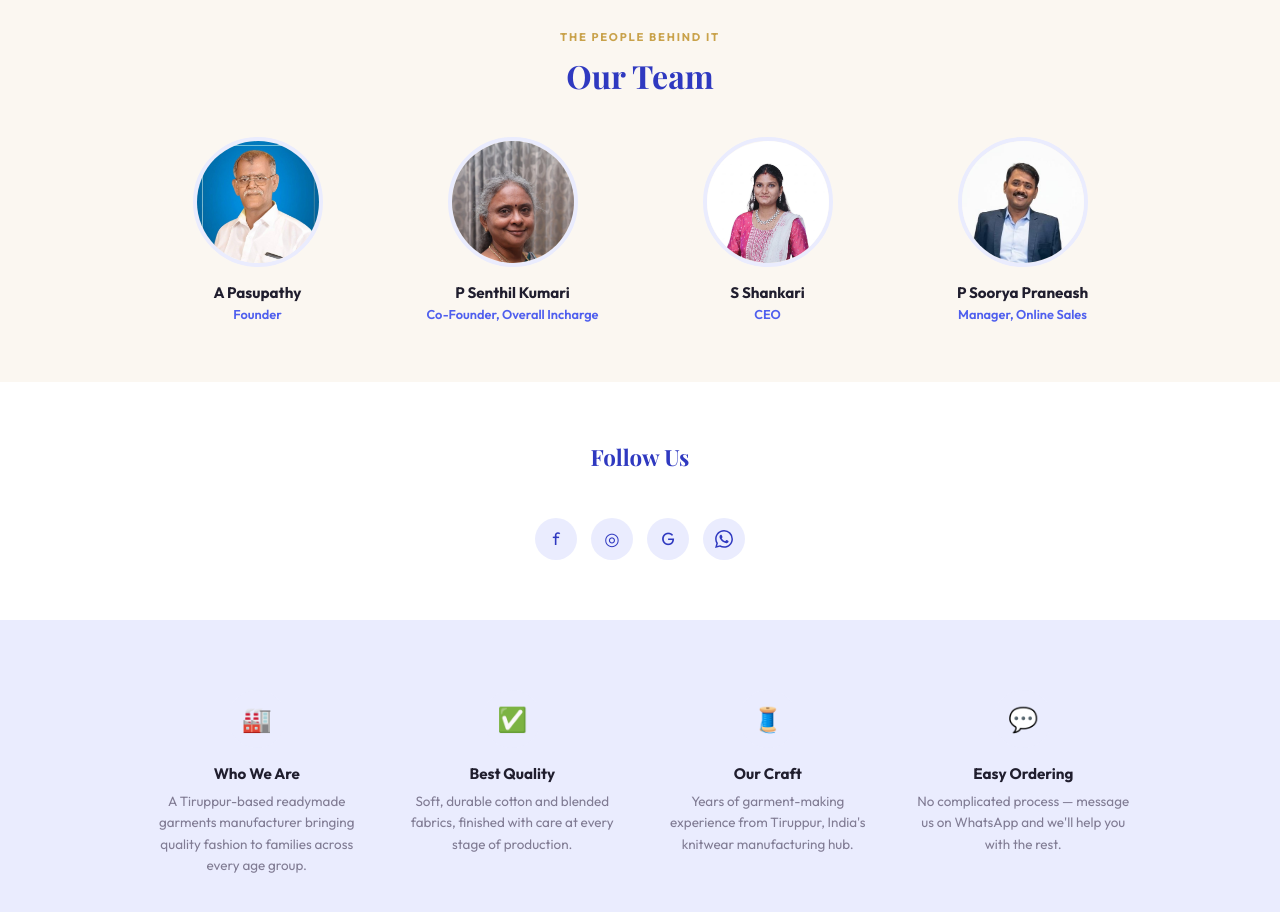
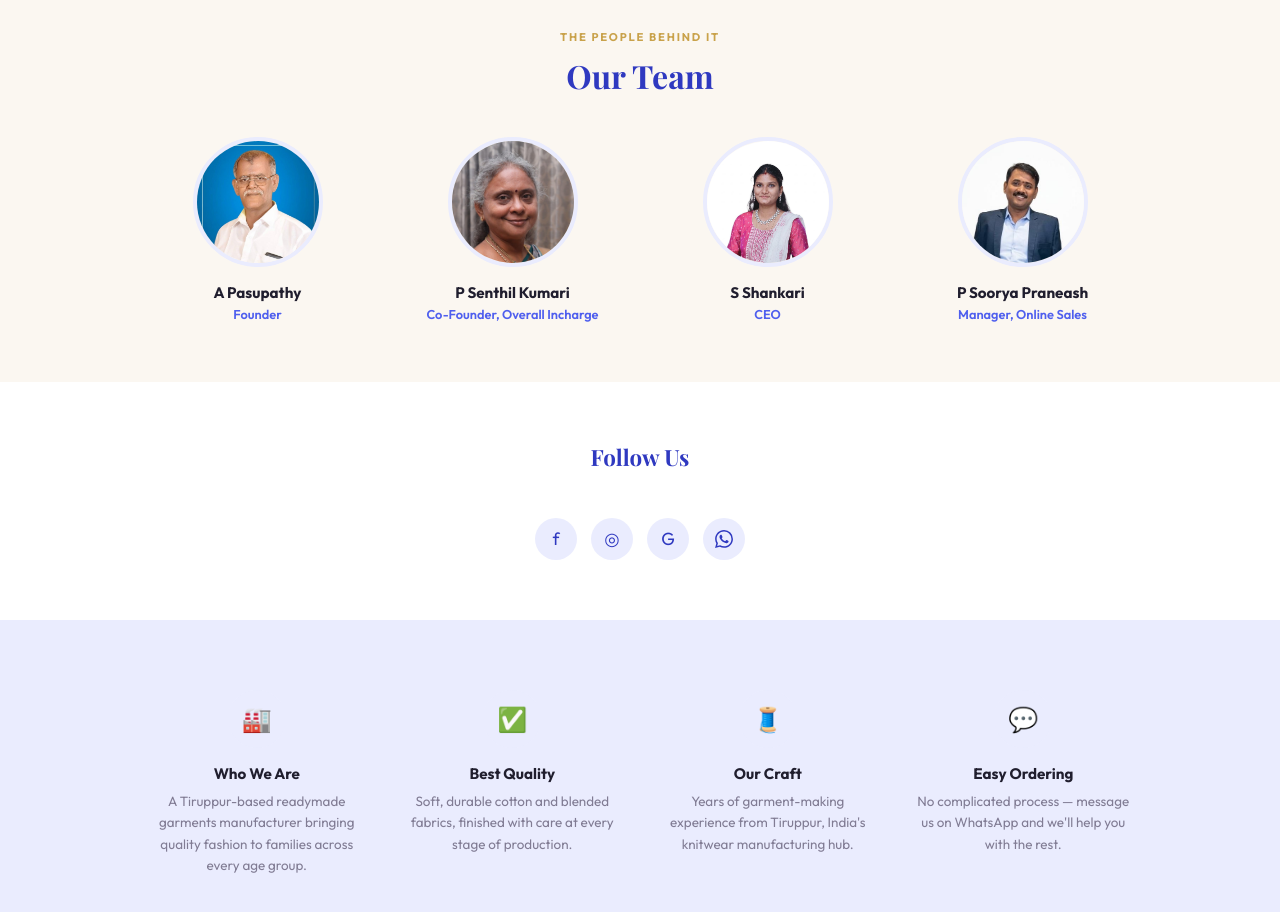
Before and after one commit to cherubimin082-art/saravana-fashion, a plain HTML site: page about.html in a window 1280 px wide. Shown: the part 1520-2432 px from the top of the page. Drawn offline with nearby package versions, Linux system fonts and the light colour scheme.

Commit message:
Re-align P Senthil Kumari's team photo: center face, slight zoom per customer feedback
Co-Authored-By: Claude Sonnet 5 <noreply@anthropic.com>

```diff
--- a/about.html
+++ b/about.html
@@ -266,7 +266,7 @@ window.addEventListener('DOMContentLoaded',function(){
     </div>
     <div class="team-grid" data-reveal="up">
       <div class="team-card"><div class="team-photo"><img src="./img/team-pasupathy.jpg" alt="A Pasupathy" loading="lazy"></div><h4>A Pasupathy</h4><p>Founder</p></div>
-      <div class="team-card"><div class="team-photo"><img src="./img/team-senthilkumari.jpg" alt="P Senthil Kumari" loading="lazy"></div><h4>P Senthil Kumari</h4><p>Co-Founder, Overall Incharge</p></div>
+      <div class="team-card"><div class="team-photo"><img src="./img/team-senthilkumari.jpg" alt="P Senthil Kumari" loading="lazy" style="object-position:center 22%;transform:scale(1.15)"></div><h4>P Senthil Kumari</h4><p>Co-Founder, Overall Incharge</p></div>
       <div class="team-card"><div class="team-photo"><img src="./img/team-shankari.jpg" alt="S Shankari" loading="lazy"></div><h4>S Shankari</h4><p>CEO</p></div>
       <div class="team-card"><div class="team-photo"><img src="./img/team-soorya.jpg" alt="P Soorya Praneash" loading="lazy"></div><h4>P Soorya Praneash</h4><p>Manager, Online Sales</p></div>
     </div>
```
